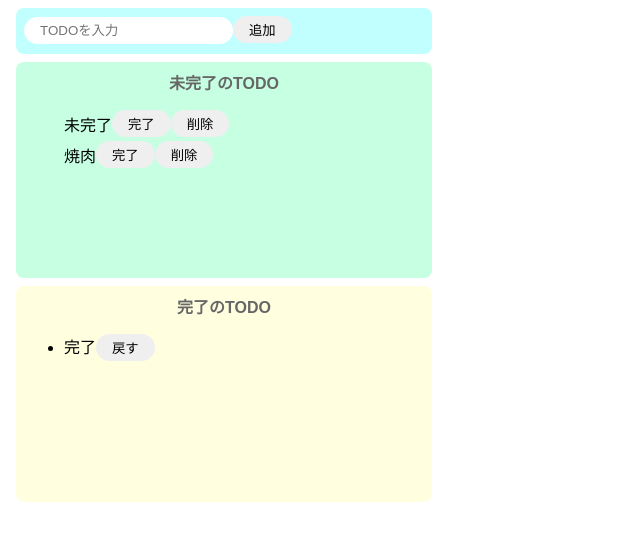
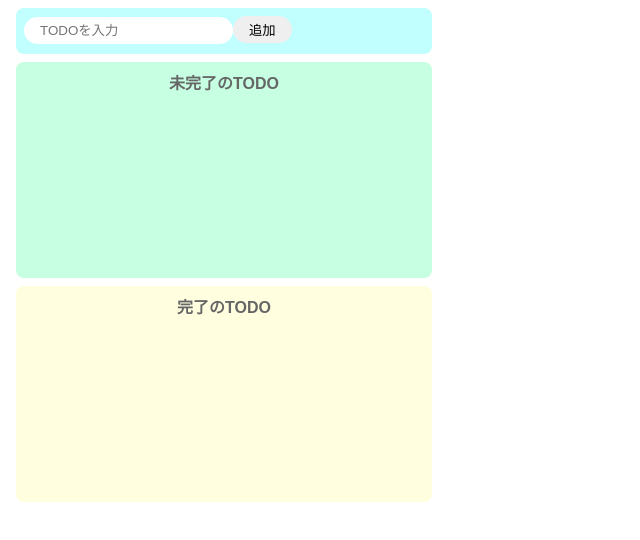
Before and after one commit to TakuyaMito/ReactTodo, a React (Create React App) app: page / in a window 1280 px wide. Shown: the top 540 px of the page, without its empty margins (0-640 px from the left). Built offline with nearby package versions, Linux system fonts and the light colour scheme.

Commit message:
完了機能作成

```diff
--- a/src/App.jsx
+++ b/src/App.jsx
@@ -3,8 +3,8 @@
 export const App = () => {
   const [todoText, setTodotext] = useState('');
   // 未完了のTODOを格納する
-  const [incompleteTodos, setIncompleteTodos] = useState(['未完了', '焼肉']);
-  const [completeTodos, setCompleteTodos] = useState(['完了']);
+  const [incompleteTodos, setIncompleteTodos] = useState([]);
+  const [completeTodos, setCompleteTodos] = useState([]);
 
   const onChangeTodoText = (e) => setTodotext(e.target.value);
 
@@ -30,6 +30,16 @@
     setCompleteTodos(newcompleteTodos);
   }
 
+  const onclickBack = (index) => {
+    const newCompleteTodos = [...completeTodos];
+    newCompleteTodos.splice(index, 1);
+    // 未完了のTodo生成;
+    const newIncompleteTodos = [...incompleteTodos, completeTodos[index]];
+    setCompleteTodos(newCompleteTodos);
+    setIncompleteTodos(newIncompleteTodos);
+
+  }
+
   return (
     <>
       <div className="input-area">
@@ -53,11 +63,11 @@
       <div className="complete-area">
         <p className="title">完了のTODO</p>
         <ul>
-          {completeTodos.map((todo) => {
+          {completeTodos.map((todo, index) => {
             return (
               <li key={todo} className="listrow">
               <span>{todo}</span>
-              <button>戻す</button>
+              <button onClick={ () => onclickBack(index)}>戻す</button>
             </li>
             )
           })
```
